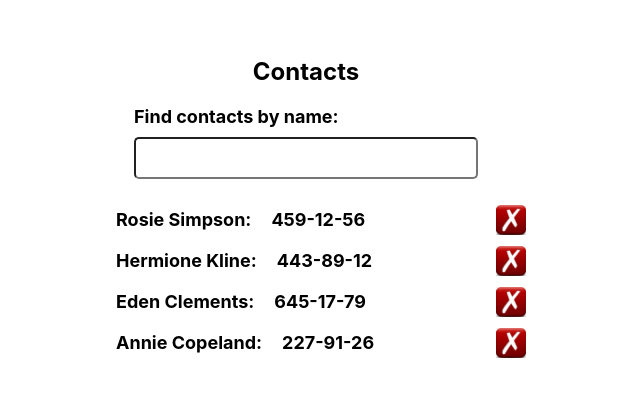
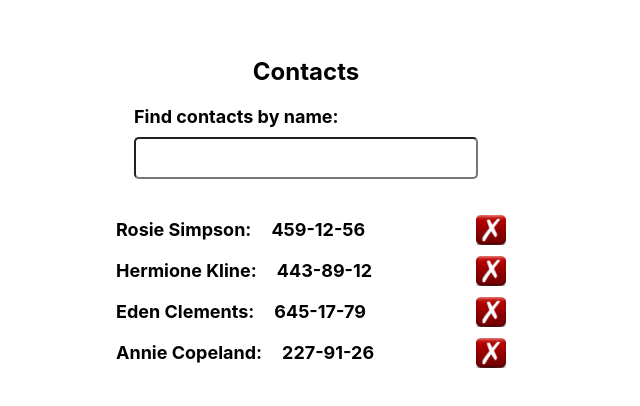
Before and after one commit to VladymyrRzhanov/goit-react-hw-02-phonebook, a React app: page / in a window 1280 px wide. Shown: the part 82-488 px from the top of the page, without its empty margins (334-974 px from the left). Built offline with nearby package versions, Linux system fonts and the light colour scheme.

Commit message:
исправил замечания

```diff
--- a/src/components/ContactListItem/index.js
+++ /dev/null
@@ -1 +0,0 @@
-export { default } from './ContactListItem';
--- a/src/components/ContactListItem/ContactListItem.js
+++ b/src/components/ContactsList/ContactListItem.js
@@ -3,13 +3,13 @@ import PropTypes from 'prop-types';
 import s from './ContactListItem.module.css';
 
 const ContactListItem = ({ onDelete, name, number }) => (
-  <>
+  <li className={s.item}>
     <button className={s.button} type="button" onClick={onDelete}></button>
     <div className={s.data}>
       <span className={s.name}>{name}:</span>
       <span className={s.number}>{number}</span>
     </div>
-  </>
+  </li>
 );
 
 ContactListItem.propTypes = {
--- a/src/components/ContactListItem/ContactListItem.module.css
+++ b/src/components/ContactsList/ContactListItem.module.css
@@ -1,3 +1,14 @@
+.item {
+  position: relative;
+  display: flex;
+  align-items: center;
+  justify-content: space-between;
+  padding: 10px;
+  font-size: 18px;
+  font-weight: bold;
+  list-style: circle;
+}
+
 .name {
   margin-right: 20px;
 }
--- a/src/components/ContactsList/ContactsList.js
+++ b/src/components/ContactsList/ContactsList.js
@@ -1,22 +1,19 @@
 import React from 'react';
 import PropTypes from 'prop-types';
-import ContactListItem from '../ContactListItem';
+import ContactListItem from './ContactListItem';
 import s from './ContactsList.module.css';
 
 const ContactsList = ({ contacts, onDelete }) => (
-  <div className={s.contacts}>
   <ul className={s.list}>
     {contacts.map(({ id, name, number }) => (
-        <li className={s.item} key={id}>
       <ContactListItem
         name={name}
         number={number}
         onDelete={() => onDelete(id)}
+        key={id}
       />
-        </li>
     ))}
   </ul>
-  </div>
 );
 
 ContactsList.propTypes = {
--- a/src/components/ContactsList/ContactsList.module.css
+++ b/src/components/ContactsList/ContactsList.module.css
@@ -1,15 +1,3 @@
-.contacts {
+.list {
   width: 400px;
 }
-
-.item {
-  position: relative;
-  width: 100%;
-  display: flex;
-  align-items: center;
-  justify-content: space-between;
-  padding: 10px;
-  font-size: 18px;
-  font-weight: bold;
-  list-style: circle;
-}
--- a/src/components/Filter/Filter.module.css
+++ b/src/components/Filter/Filter.module.css
@@ -3,6 +3,7 @@
   justify-content: center;
   align-items: flex-start;
   flex-direction: column;
+  margin-bottom: 30px;
 }
 
 .title {
@@ -13,7 +14,6 @@
 
 .input {
   width: 300px;
-  margin-bottom: 20px;
   padding: 10px 20px;
   font-size: 16px;
   border-radius: 5px;
--- a/src/components/Form/Form.js
+++ b/src/components/Form/Form.js
@@ -10,8 +10,7 @@ export default class Form extends Component {
   };
 
   static props = {
-    name: PropTypes.string.isRequired,
-    number: PropTypes.string.isRequired,
+    onSubmit: PropTypes.func.isRequired,
   };
 
   handleInputChange = e => {
```
Lines whose indentation alone changed are shown as unchanged.
